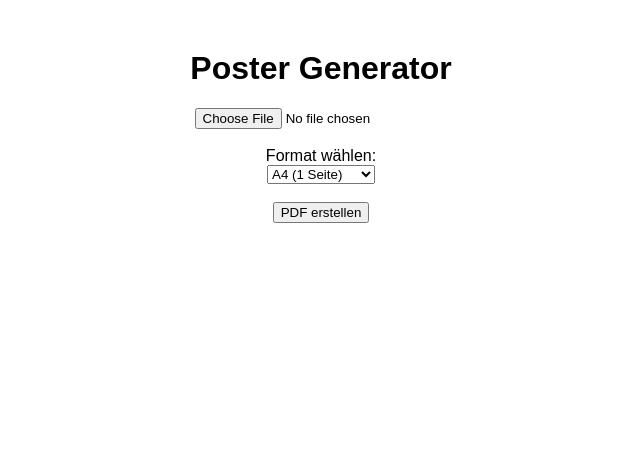
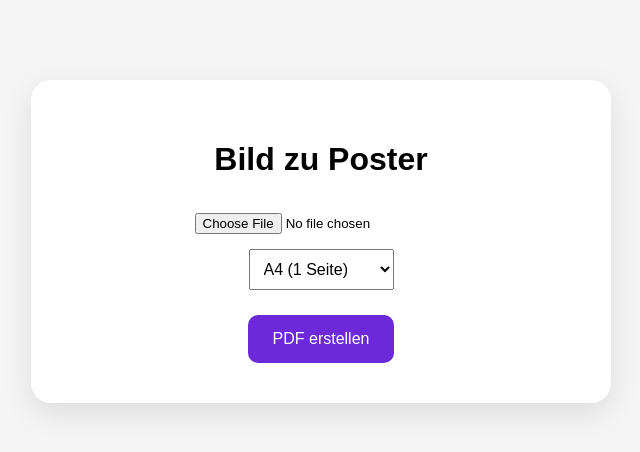
Before and after one commit to DE-Lupo/poster-tool, a Flask app: page / in a window 1280 px wide. Shown: the top 452 px of the page, without its empty margins (319-959 px from the left). Run offline with Flask 3, Linux system fonts and the light colour scheme.

Commit message:
Update index.html

```diff
--- a/templates/index.html
+++ b/templates/index.html
@@ -2,20 +2,74 @@
 <html lang="de">
 <head>
 <meta charset="UTF-8">
-<title>Poster Generator - Katicas Galerie Ludwigshafen</title>
+<title>Bild zu Poster</title>
+
+<style>
+body {
+    font-family: Arial, sans-serif;
+    background: #f5f5f5;
+    text-align: center;
+    margin: 0;
+}
+
+.container {
+    max-width: 500px;
+    margin: 80px auto;
+    background: white;
+    padding: 40px;
+    border-radius: 20px;
+    box-shadow: 0 10px 30px rgba(0,0,0,0.1);
+}
+
+h1 {
+    margin-bottom: 20px;
+}
+
+input[type="file"] {
+    margin-top: 15px;
+}
+
+select {
+    margin-top: 15px;
+    padding: 10px;
+    font-size: 16px;
+}
+
+button {
+    margin-top: 25px;
+    padding: 15px 25px;
+    font-size: 16px;
+    border: none;
+    border-radius: 10px;
+    background: #6d28d9;
+    color: white;
+    cursor: pointer;
+}
+
+button:hover {
+    background: #5b21b6;
+}
+
+#loading {
+    display: none;
+    margin-top: 20px;
+    font-weight: bold;
+    color: #6d28d9;
+}
+</style>
+
 </head>
+<body>
 
-<body style="text-align:center; margin-top:50px; font-family:Arial;">
+<div class="container">
+    <h1>Bild zu Poster</h1>
 
-<h1>Poster Generator</h1>
-
-<form action="/create-pdf" method="post" enctype="multipart/form-data">
+    <form id="form" action="/create-pdf" method="post" enctype="multipart/form-data">
 
         <input type="file" name="image" required>
 
-    <br><br>
+        <br>
 
-    <label>Format wählen:</label><br>
         <select name="format">
             <option value="A4">A4 (1 Seite)</option>
             <option value="A3">A3 (4 Seiten)</option>
@@ -23,11 +77,21 @@
             <option value="A1">A1 (16 Seiten)</option>
         </select>
 
-    <br><br>
+        <br>
 
-    <input type="submit" value="PDF erstellen">
+        <button type="submit">PDF erstellen</button>
+    </form>
 
-</form>
+    <div id="loading">
+        PDF wird erstellt...
+    </div>
+</div>
+
+<script>
+document.getElementById("form").addEventListener("submit", function() {
+    document.getElementById("loading").style.display = "block";
+});
+</script>
 
 </body>
 </html>
```
Lines whose indentation alone changed are shown as unchanged.
